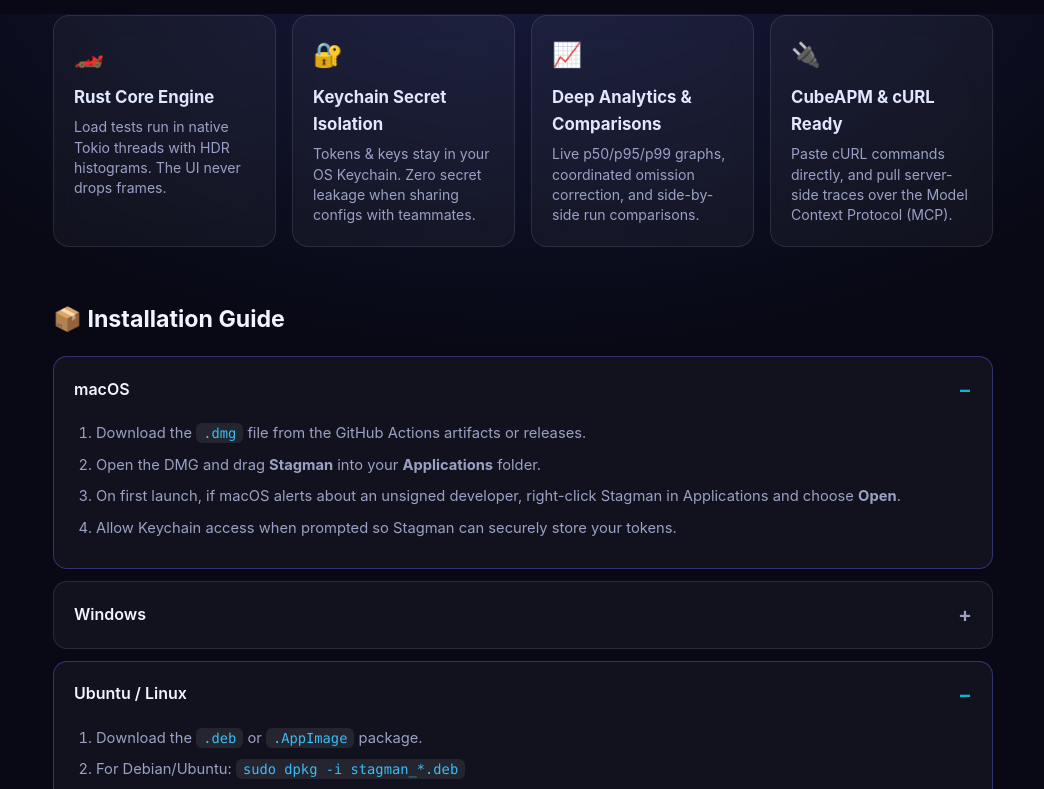
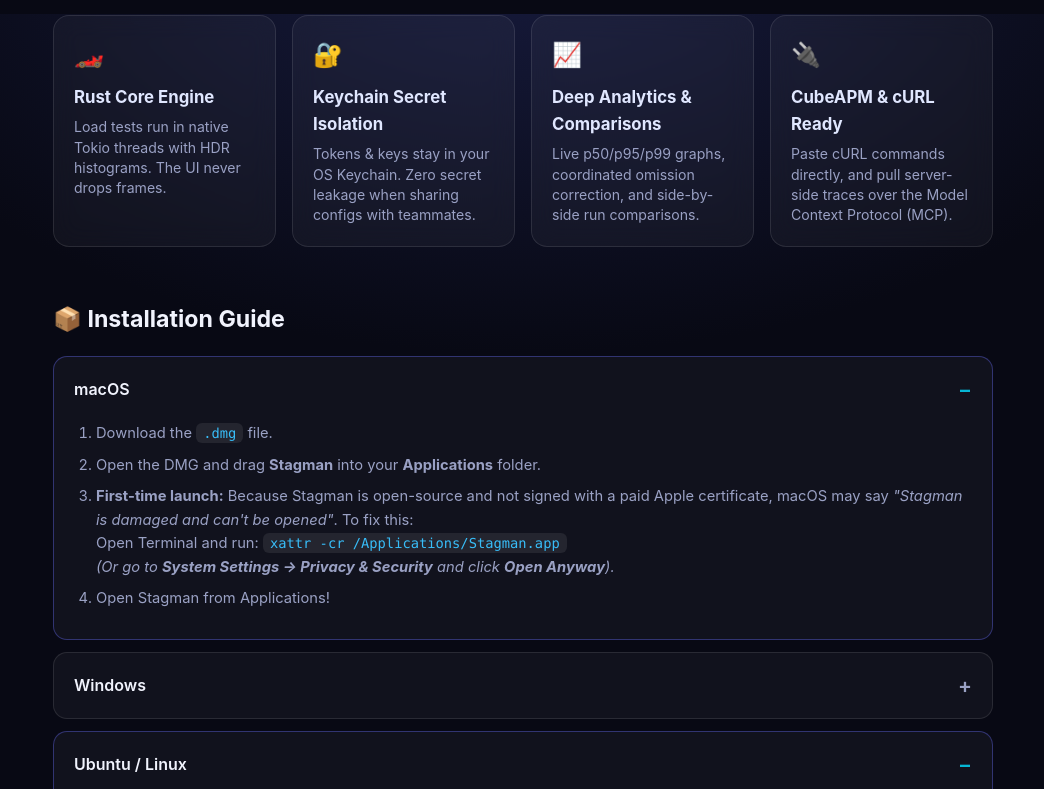
Before and after one commit to manastore1591/lineman-download, a plain HTML site: page index.html in a window 1280 px wide. Both pictures are taken after a click on the heading "macOS". Shown: the part 786-1575 px from the top of the page, without its empty margins (117-1161 px from the left). Drawn offline with Linux system fonts and the light colour scheme.

Commit message:
docs: clarify macOS Gatekeeper quarantine workaround

```diff
--- a/index.html
+++ b/index.html
@@ -351,10 +351,13 @@
       <details data-os="mac">
         <summary>macOS</summary>
         <ol>
-          <li>Download the <code>.dmg</code> file from the GitHub Actions artifacts or releases.</li>
+          <li>Download the <code>.dmg</code> file.</li>
           <li>Open the DMG and drag <b>Stagman</b> into your <b>Applications</b> folder.</li>
-          <li>On first launch, if macOS alerts about an unsigned developer, right-click Stagman in Applications and choose <b>Open</b>.</li>
-          <li>Allow Keychain access when prompted so Stagman can securely store your tokens.</li>
+          <li><b>First-time launch:</b> Because Stagman is open-source and not signed with a paid Apple certificate, macOS may say <i>"Stagman is damaged and can't be opened"</i>. To fix this:
+            <br>Open Terminal and run: <code>xattr -cr /Applications/Stagman.app</code>
+            <br><i>(Or go to <b>System Settings → Privacy & Security</b> and click <b>Open Anyway</b>).</i>
+          </li>
+          <li>Open Stagman from Applications!</li>
         </ol>
       </details>
 
```
